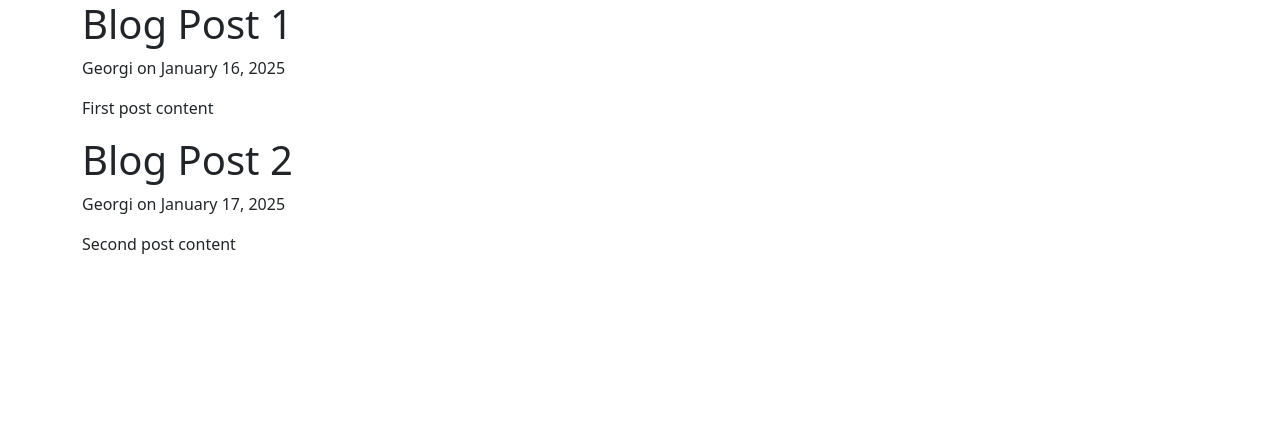
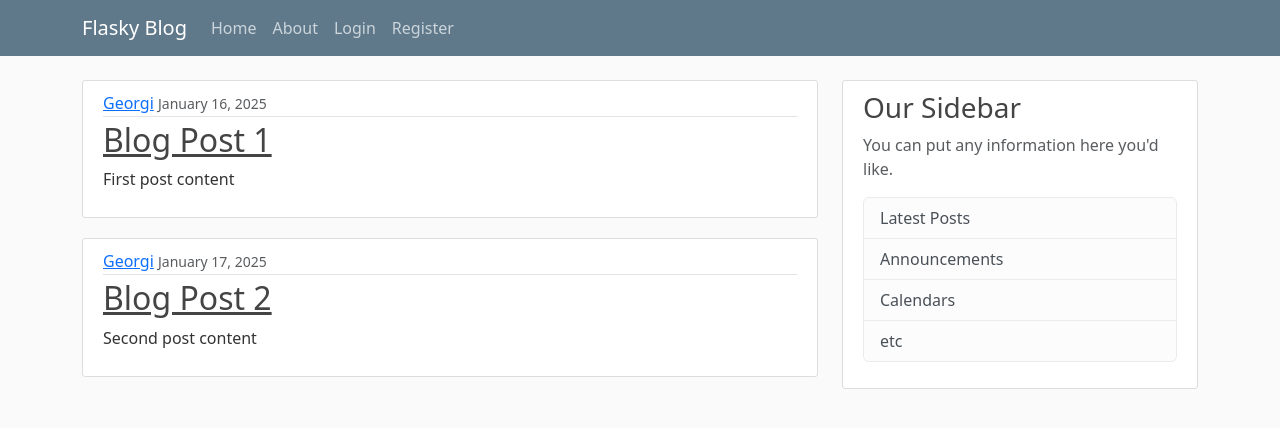
Before and after one commit to uzi2k2/FlaskyBlog, a Flask app: page / in a window 1280 px wide. Shown: the top 428 px of the page. Run offline with Flask 3, Linux system fonts and the light colour scheme.

Commit message:
Updated base layout, added navbar & sidebar, styled posts, and included main.css

```diff
--- a/flaskyblog.py
+++ b/flaskyblog.py
@@ -1,4 +1,4 @@
-from flask import Flask, render_template
+from flask import Flask, render_template, url_for
 app = Flask(__name__)
 
 posts = [
--- /dev/null
+++ b/static/main.css
@@ -0,0 +1,85 @@
+body {
+    background: #fafafa;
+    color: #333333;
+    margin-top: 5rem;
+}
+
+h1,
+h2,
+h3,
+h4,
+h5,
+h6 {
+    color: #444444;
+}
+
+.bg-steel {
+    background-color: #5f788a;
+}
+
+.site-header .navbar-nav .nav-link {
+    color: #cbd5db;
+}
+
+.site-header .navbar-nav .nav-link:hover {
+    color: #ffffff;
+}
+
+.site-header .navbar-nav .nav-link.active {
+    font-weight: 500;
+}
+
+.content-section {
+    background: #ffffff;
+    padding: 10px 20px;
+    border: 1px solid #dddddd;
+    border-radius: 3px;
+    margin-bottom: 20px;
+}
+
+.article-title {
+    color: #444444;
+}
+
+a.article-title:hover {
+    color: #428bca;
+    text-decoration: none;
+}
+
+.article-content {
+    white-space: pre-line;
+}
+
+.article-img {
+    height: 65px;
+    width: 65px;
+    margin-right: 16px;
+}
+
+.article-metadata {
+    padding-bottom: 1px;
+    margin-bottom: 4px;
+    border-bottom: 1px solid #e3e3e3
+}
+
+.article-metadata a:hover {
+    color: #333;
+    text-decoration: none;
+}
+
+.article-svg {
+    width: 25px;
+    height: 25px;
+    vertical-align: middle;
+}
+
+.account-img {
+    height: 125px;
+    width: 125px;
+    margin-right: 20px;
+    margin-bottom: 16px;
+}
+
+.account-heading {
+    font-size: 2.5rem;
+}
--- a/templates/home.html
+++ b/templates/home.html
@@ -2,8 +2,15 @@
 
 {% block content %}
     {%for post in posts%}
-        <h1>{{post.title}}</h1>
-        <p>{{post.author}} on {{post.date_posted}}</p>
-        <p>{{post.content}}</p>
+    <article class="media content-section">
+        <div class="media-body">
+          <div class="article-metadata">
+            <a class="mr-2" href="#">{{ post.author }}</a>
+            <small class="text-muted">{{ post.date_posted }}</small>
+          </div>
+          <h2><a class="article-title" href="#">{{ post.title }}</a></h2>
+          <p class="article-content">{{ post.content }}</p>
+        </div>
+      </article>
     {%endfor%}
 {% endblock content %}
--- a/templates/layout.html
+++ b/templates/layout.html
@@ -2,6 +2,8 @@
 <html lang="en">
 <head>
     <link href="https://cdn.jsdelivr.net/npm/bootstrap@5.3.3/dist/css/bootstrap.min.css" rel="stylesheet" integrity="sha384-QWTKZyjpPEjISv5WaRU9OFeRpok6YctnYmDr5pNlyT2bRjXh0JMhjY6hW+ALEwIH" crossorigin="anonymous">
+
+    <link rel="stylesheet" type="text/css" href="{{ url_for('static', filename='main.css') }}">
 
     <meta charset="UTF-8">
     <meta name="viewport" content="width=device-width, initial-scale=1.0">
@@ -12,9 +14,48 @@
     {% endif%}
 </head>
 <body>
-    <div class="container">
-    {%block content%}{% endblock %}
-    </div>
+    <header class="site-header">
+        <nav class="navbar navbar-expand-md navbar-dark bg-steel fixed-top">
+          <div class="container">
+            <a class="navbar-brand mr-4" href="/">Flasky Blog</a>
+            <button class="navbar-toggler" type="button" data-toggle="collapse" data-target="#navbarToggle" aria-controls="navbarToggle" aria-expanded="false" aria-label="Toggle navigation">
+              <span class="navbar-toggler-icon"></span>
+            </button>
+            <div class="collapse navbar-collapse" id="navbarToggle">
+              <div class="navbar-nav mr-auto">
+                <a class="nav-item nav-link" href="/">Home</a>
+                <a class="nav-item nav-link" href="/about">About</a>
+              </div>
+              <!-- Navbar Right Side -->
+              <div class="navbar-nav">
+                <a class="nav-item nav-link" href="/login">Login</a>
+                <a class="nav-item nav-link" href="/register">Register</a>
+              </div>
+            </div>
+          </div>
+        </nav>
+      </header>
+
+    <main role="main" class="container">
+        <div class="row">
+          <div class="col-md-8">
+            {% block content %}{% endblock %}
+          </div>
+          <div class="col-md-4">
+            <div class="content-section">
+              <h3>Our Sidebar</h3>
+              <p class='text-muted'>You can put any information here you'd like.
+                <ul class="list-group">
+                  <li class="list-group-item list-group-item-light">Latest Posts</li>
+                  <li class="list-group-item list-group-item-light">Announcements</li>
+                  <li class="list-group-item list-group-item-light">Calendars</li>
+                  <li class="list-group-item list-group-item-light">etc</li>
+                </ul>
+              </p>
+            </div>
+          </div>
+        </div>
+      </main>
 
     <script src="https://cdn.jsdelivr.net/npm/bootstrap@5.3.3/dist/js/bootstrap.bundle.min.js" integrity="sha384-YvpcrYf0tY3lHB60NNkmXc5s9fDVZLESaAA55NDzOxhy9GkcIdslK1eN7N6jIeHz" crossorigin="anonymous"></script>
 </body>
```
